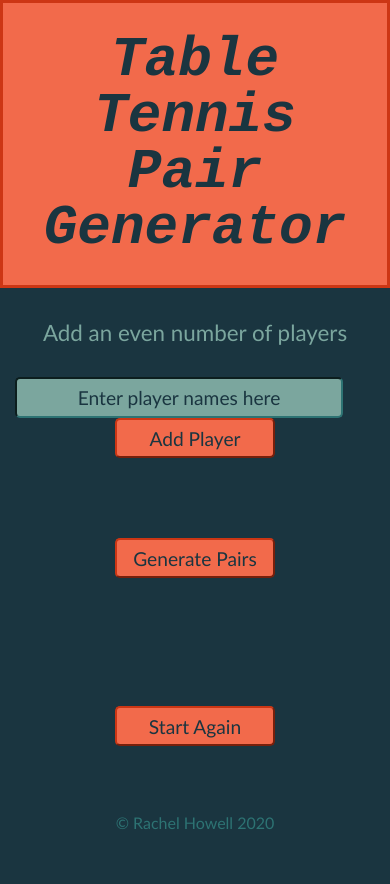
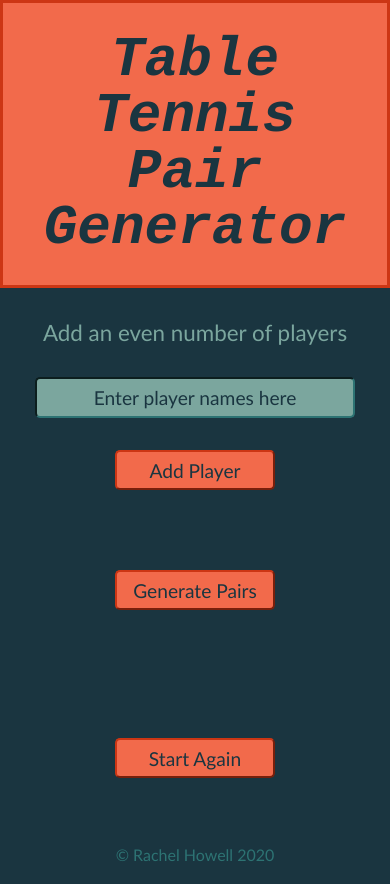
Before and after one commit to RaccoonHowell/table-tennis-app, a React (Create React App) app: page / in a window 390 px wide. Before the commit the page ends 852 px from the top, so only its background shows below. Built offline with nearby package versions, Linux system fonts and the light colour scheme.

Commit message:
added mobile.css file with max width media query to make it look better on mobiles, updated layout so far

```diff
--- a/src/css/index.css
+++ b/src/css/index.css
@@ -14,3 +14,4 @@
 
 /* pages */
 @import 'body.css';
+@import 'mobile.css';
--- /dev/null
+++ b/src/css/mobile.css
@@ -0,0 +1,20 @@
+@media (max-width: 600px) {
+    input {
+        display: inline-block;
+        width: 80%;
+        margin-right: 0rem;
+        margin-bottom: 2rem;
+    }
+
+    button {
+        display: inline-block;
+    }
+    .players li {
+        display: block;
+        padding: 0.4rem;
+    }
+
+    .vs {
+        font-size: 1.4rem;
+    }
+}
```
